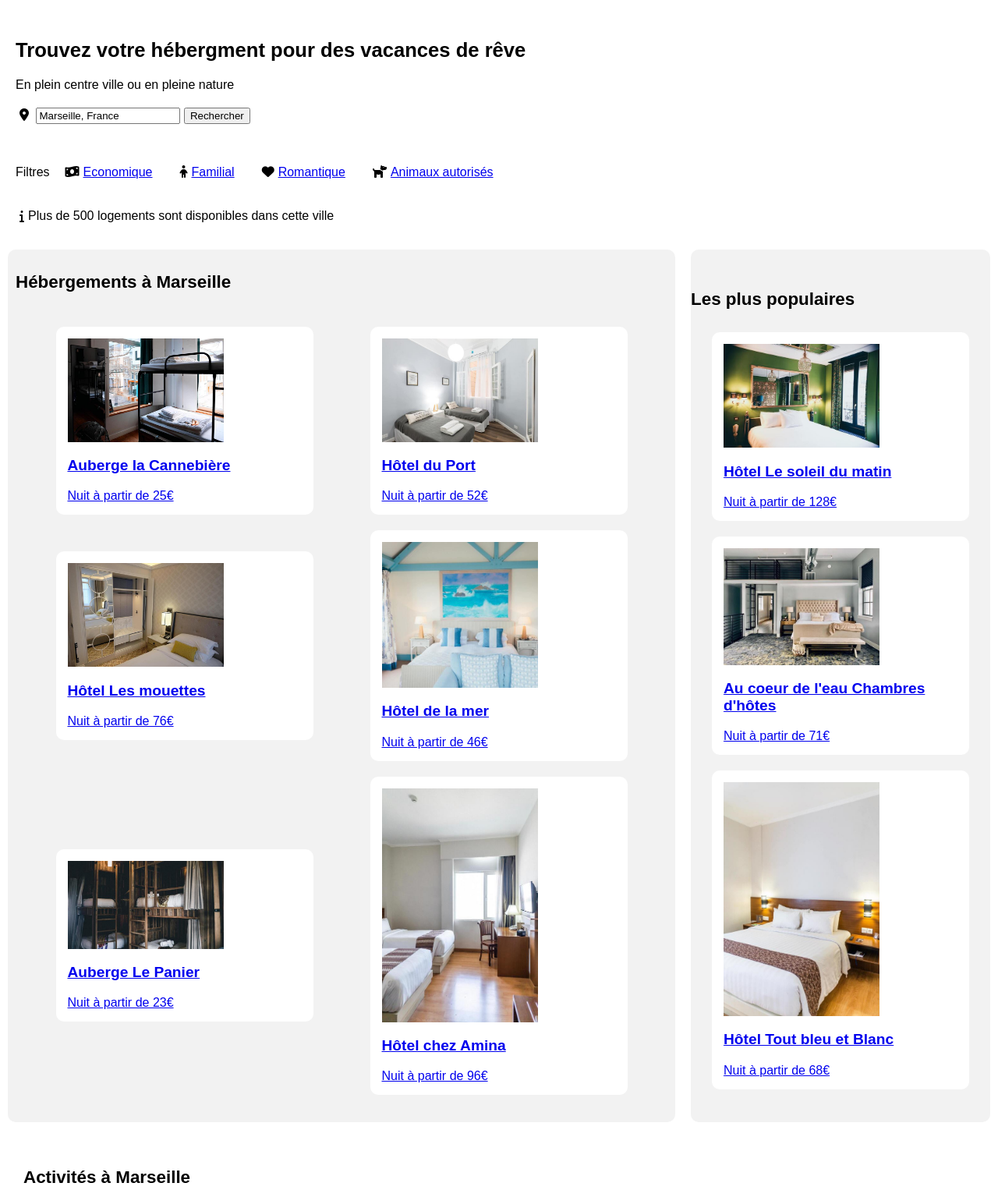
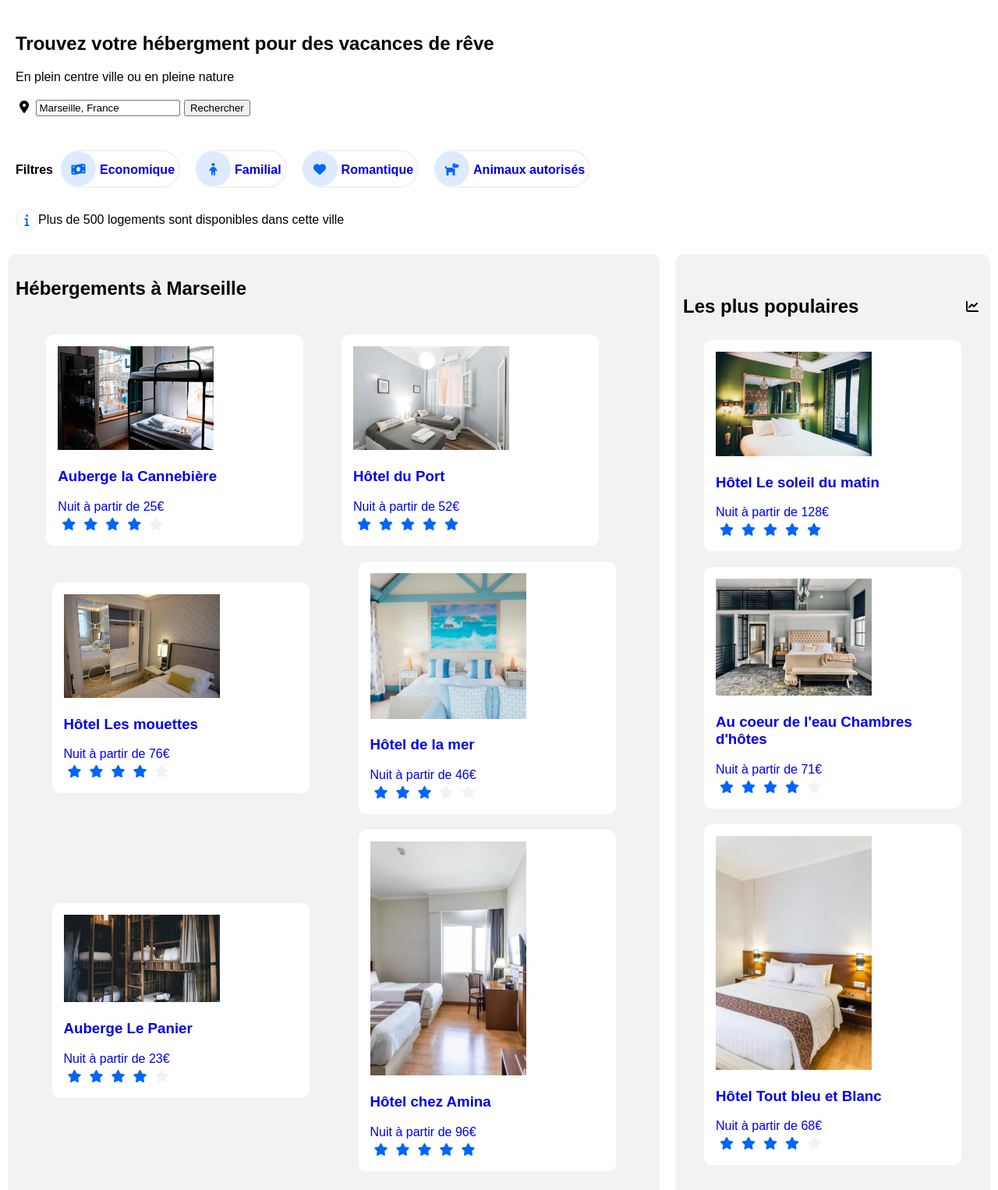
Before and after one commit to GwendalVautier/Reservia, a plain HTML site: page index.html in a window 1280 px wide. Shown: the part 131-1657 px from the top of the page at 78% size. Drawn offline with Linux system fonts and the light colour scheme.

Commit message:
icon update

```diff
--- a/base.css
+++ b/base.css
@@ -3,7 +3,59 @@ body {
 }
 
 ul {
+	list-style:none;
+	margin-left:0;
+	padding-left:0;
+}
+
+
+
+
+.filter{
+	border: 2px #F2F2F2 solid;
+	border-left: 0px;
+	border-radius: 50px;
+	margin:10px;
 	padding:0px;
+	display:flex;
+}
+
+
+i {
+	margin:0px;
+	padding:5px;
+}
+
+.info i {
+	border: 2px #F2F2F2 solid;
+	border-radius:50px;
+	color:#0065FC;
+	display:flex;
+	align-items:center;
+	justify-content: center;
+	width:15px;
+	height:15px;
+}
+
+.stars i {
+	color:#0065FC;
+}
+
+.filter i {
+	background-color: #DEEBFF;
+	color:#0065FC;
+	border-radius: 50px;
+	padding:10px;
+	display:flex;
+	align-items:center;
+	justify-content: center;
+	width:25px;
+	height:25px;
+}
+
+.filter a {
+	margin:5px;
+
 }
 
 .section-choix {
@@ -47,21 +99,16 @@ header {
 	padding:20px;
 }
 
-
-h1
-{
-    font-size: 1.6em;
+a:link {
+	text-decoration:none;
 }
 
-h2
-{
-    font-size: 1.4em;
-}
-h3
-{
-    font-size: 1.2em;
+a:visited {
+	color:black;
 }
 
-i {
-	margin:5px;
+
+
+#grey {
+	color:#F2F2F2;
 }
--- a/index.html
+++ b/index.html
@@ -28,6 +28,9 @@
 
 					</ul>
 				</nav>
+
+				<nav>
+
 				<div class="sign-up">
 					<strong>S'inscrire</strong>
 				</div>
@@ -71,59 +74,112 @@
 				</div>
 
 				<div class="div-choix">
-					<a href="#">
+
 						<article>
 						<!-- choix n°1 -->
+							<a href="#">
 							<img src="Images/Hebergement/Auberge_la_cannebiere.jpg" alt="Photo d'une chambre de l'Auberge le Cannebière" />
 							<h3>Auberge la Cannebière</h3>
 							Nuit à partir de 25€
+							</a>
+							<div class="stars">
+								<i class="fas fa-star"></i>
+								<i class="fas fa-star"></i>
+								<i class="fas fa-star"></i>
+								<i class="fas fa-star"></i>
+								<i class="fas fa-star" id="grey"></i>
+							</div>
 						</article>
-					</a>
 
-					<a href="#">
-						<article>
+
+
+					<article>
+						<a href="#">
 						<!-- choix n°2 -->
 							<img src="Images/Hebergement/Hotel_du_port.jpg" alt="Photo d'une chambre de l'Hôtel du Port" />
 							<h3>Hôtel du Port</h3>
 							Nuit à partir de 52€
-						</article>
-					</a>
+						<a/>
+						<div class="stars">
+							<i class="fas fa-star"></i>
+							<i class="fas fa-star"></i>
+							<i class="fas fa-star"></i>
+							<i class="fas fa-star"></i>
+							<i class="fas fa-star"></i>
+						</div>
+					</article>
 
-					<a href="#">
+
 						<article>
+							<a href="#">
 						<!-- choix n°3 -->
 							<img src="Images/Hebergement/Hotel_les_mouettes.jpg" alt="Photo d'une chambre de l'Hôtel Les mouettes" />
 							<h3>Hôtel Les mouettes</h3>
 							Nuit à partir de 76€
+							</a>
+							<div class="stars">
+								<i class="fas fa-star"></i>
+								<i class="fas fa-star"></i>
+								<i class="fas fa-star"></i>
+								<i class="fas fa-star"></i>
+								<i class="fas fa-star" id="grey"></i>
+							</div>
 						</article>
-					</a>
 
-					<a href="#">
+
+
 						<article>
+							<a href="#">
 						<!-- choix n°4 -->
 							<img src="Images/Hebergement/Hotel_de_la_mer.jpg" alt="Photo d'une chambre de l'Hôtel de la mer" />
 							<h3>Hôtel de la mer</h3>
 							Nuit à partir de 46€
+							</a>
+							<div class="stars">
+								<i class="fas fa-star"></i>
+								<i class="fas fa-star"></i>
+								<i class="fas fa-star"></i>
+								<i class="fas fa-star" id="grey"></i>
+								<i class="fas fa-star" id="grey"></i>
+							</div>
 						</article>
-					</a>
 
-					<a href="#">
+
+
 						<article>
+						<a href="#">
 						<!-- choix n°5 -->
 							<img src="Images/Hebergement/Auberge_le_panier.jpg" alt="Photo d'une chambre de l'Auberge Le Panier" />
 							<h3>Auberge Le Panier</h3>
 							Nuit à partir de 23€
+						</a>
+							<div class="stars">
+								<i class="fas fa-star"></i>
+								<i class="fas fa-star"></i>
+								<i class="fas fa-star"></i>
+								<i class="fas fa-star"></i>
+								<i class="fas fa-star" id="grey"></i>
+							</div>
 						</article>
-					</a>
 
-					<a href="#">
+
+
 						<article>
+						<a href="#">
 						<!-- choix n°6 -->
 							<img src="Images/Hebergement/Hotel_chez_amina.jpg" alt="Photo d'une chambre de l'Hôtel chez Amina" />
 							<h3>Hôtel chez Amina</h3>
 							Nuit à partir de 96€
+						</a>
+							<div class="stars">
+								<i class="fas fa-star"></i>
+								<i class="fas fa-star"></i>
+								<i class="fas fa-star"></i>
+								<i class="fas fa-star"></i>
+								<i class="fas fa-star"></i>
+							</div>
 						</article>
-					</a>
+
 				</div>
 			</section>
 
@@ -132,34 +188,64 @@
 				<section>
 				<!-- Hébergements les plus populaires -->
 
-					<div><h2>Les plus populaires</h2></div>
+					<div class="aside-title"><h2>Les plus populaires</h2>
+						<div class="populaire">
+								<i class="fas fa-chart-line"></i>
+						</div>
+					</div>
 
 					<div class="section-aside">
-					<a href="#">
+
+
 						<article>
 						<!-- choix n°1 -->
-
+						<a href="#">
 							<img src="Images/Hebergement/Hotel_Le_soleil_du_matin.jpg" alt="Photo d'une chambre de l'Hôtel Le soleil du matin" />
 							<h3>Hôtel Le soleil du matin</h3>
 							Nuit à partir de 128€
+						</a>
+							<div class="stars">
+								<i class="fas fa-star"></i>
+								<i class="fas fa-star"></i>
+								<i class="fas fa-star"></i>
+								<i class="fas fa-star"></i>
+								<i class="fas fa-star"></i>
+							</div>
 						</article>
-					</a>
 
-					<a href="#">
+
+
 						<article>
+						<a href="#">
 						<!-- choix n°2 -->
 							<img src="Images/Hebergement/Au_coeur_de_leau_chambre_dhote.jpg" alt="Photo d'une chambre d'hôte d'Au coeur de l'eau" />
 							<h3>Au coeur de l'eau Chambres d'hôtes</h3>
 							Nuit à partir de 71€
+						</a>
+							<div class="stars">
+								<i class="fas fa-star"></i>
+								<i class="fas fa-star"></i>
+								<i class="fas fa-star"></i>
+								<i class="fas fa-star"></i>
+								<i class="fas fa-star" id="grey"></i>
 						</article>
-					</a>
 
-					<a href="#">
+
+
 						<article>
+						<a href="#">
 							<!-- choix n°3 -->
 							<img src="Images/Hebergement/Hotel_tout_bleu_et_blanc.jpg" alt="Photo d'une chambre de l'Hôtel Tout bleu et Blanc" />
 							<h3>Hôtel Tout bleu et Blanc</h3>
 							Nuit à partir de 68€
+						</a>
+							<div class="stars">
+								<i class="fas fa-star"></i>
+								<i class="fas fa-star"></i>
+								<i class="fas fa-star"></i>
+								<i class="fas fa-star"></i>
+								<i class="fas fa-star" id="grey"></i>
+							</div>
 						</article>
 					</a>
 					</div>
--- a/style.css
+++ b/style.css
@@ -9,7 +9,6 @@
 	flex-basis:100%;
 	flex-wrap:wrap;
 	align-items: center;
-	/*justify-content:flex-end;*/
 }
 
 
@@ -31,6 +30,8 @@
 	flex-wrap:wrap;
 
 }
+
+
 .nav-list li {
 	margin:10px;
 }
@@ -56,16 +57,18 @@
 .div-list {
 	display:flex;
 	align-items:baseline;
+	font-weight:bold;
 }
 
 .filter-list {
 	display:flex;
+	padding:0px;
 }
 
 li {
-	display:flex;
+
 	align-items:baseline;
-	padding:15px;
+	padding:10px;
 }
 
 footer div ul li {
@@ -103,10 +106,18 @@ aside {
 	flex-basis: 30%;
 	margin:10px;
 	justify-content: space-around;
-
+	padding:10px;
 	background-color : #F2F2F2;
 	border-radius: 10px;
 
+}
+
+.aside-title {
+	display:flex;
+	align-items: center;
+}
+.populaire{
+	margin-left: auto;
 }
 
 .section-aside{
@@ -114,6 +125,10 @@ aside {
 	flex-direction: column;
 	align-items: center;
 
+}
+
+.stars {
+	display:flex;
 }
 
 .section-activites {
```
